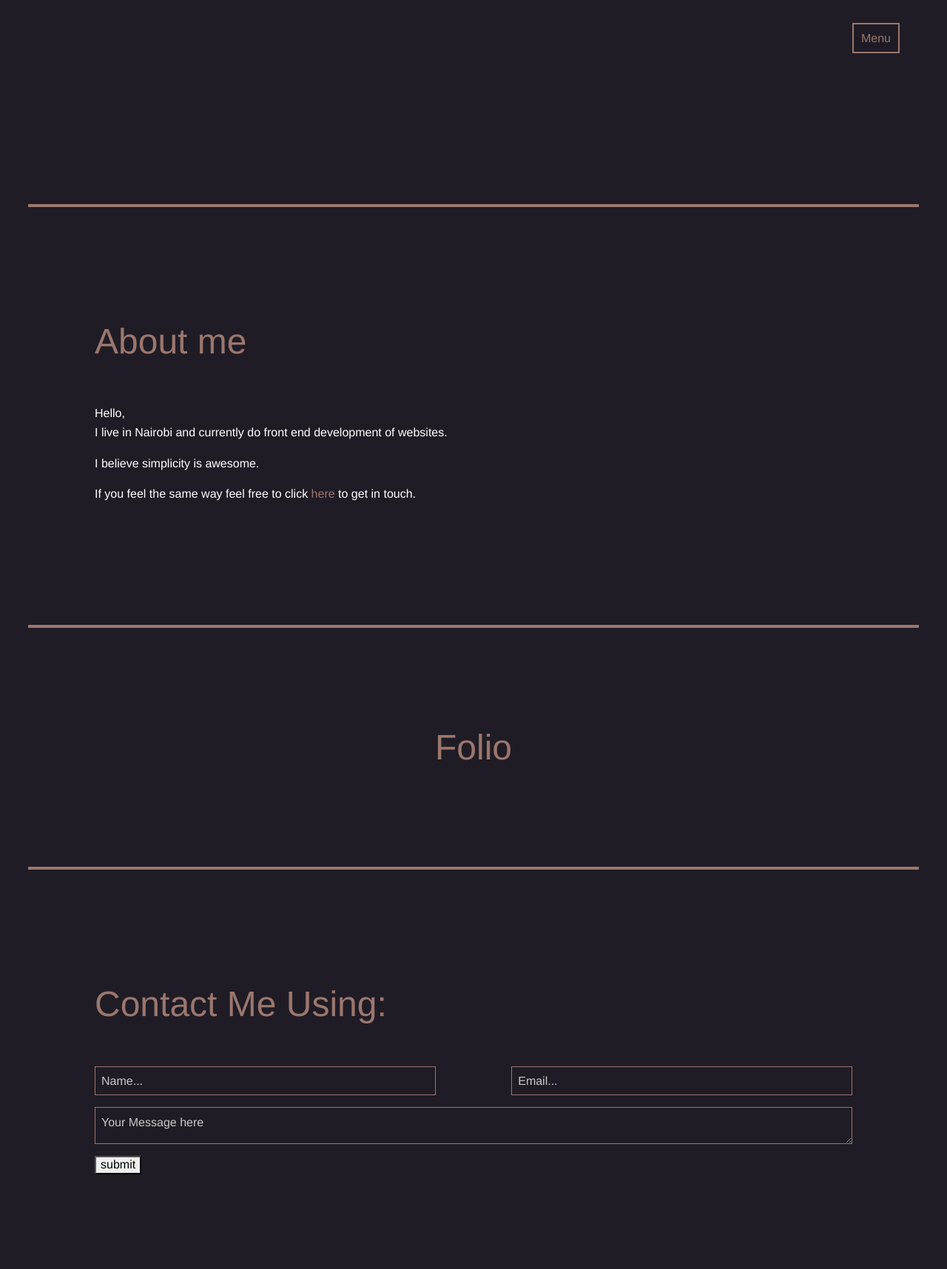
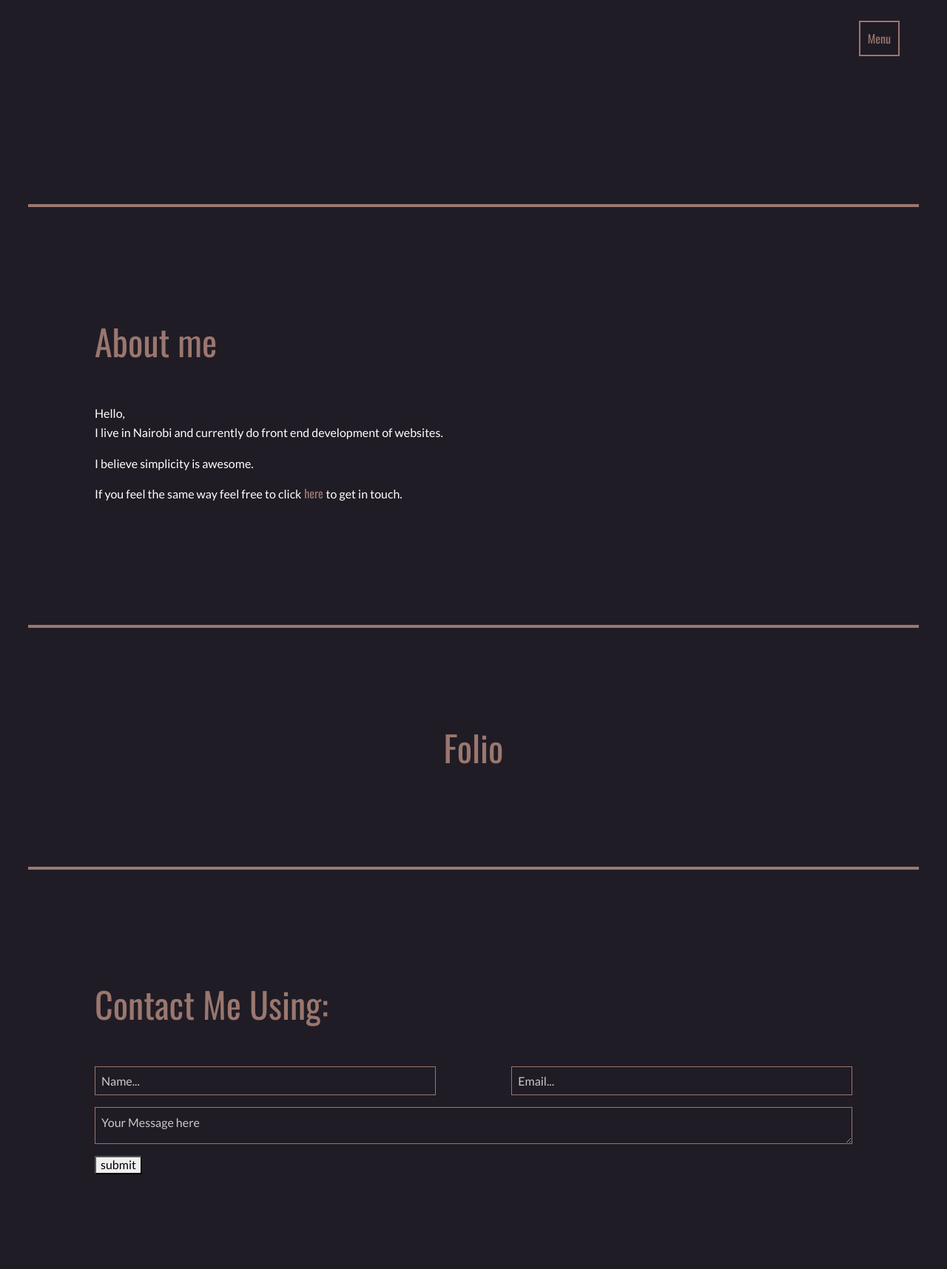
Before and after one commit to meshnesh/django-blog, a Django app: page / in a window 1280 px wide. Shown: the whole page at 74% size. Run offline with Django 3.2, Linux system fonts and the light colour scheme; data that the repository does not hold is empty; some libraries are stand-ins or nearby versions.

Commit message:
Changed fonts

```diff
--- a/jester/static/css/site.css
+++ b/jester/static/css/site.css
@@ -6,10 +6,12 @@
 
 
 /*General styles*/
+@import url('https://fonts.googleapis.com/css?family=Lato|Oswald');
 
 body {
     background: rgb(32, 28, 37);
     overflow-x: hidden;
+    font-family: 'Lato', sans-serif;
 }
 h1,
 h2,
@@ -19,6 +21,7 @@ h5,
 h6,
 a {
     color: rgb(154, 119, 111);
+    font-family: 'Oswald', sans-serif;
 }
 a:hover {
     color: #fff;
```
